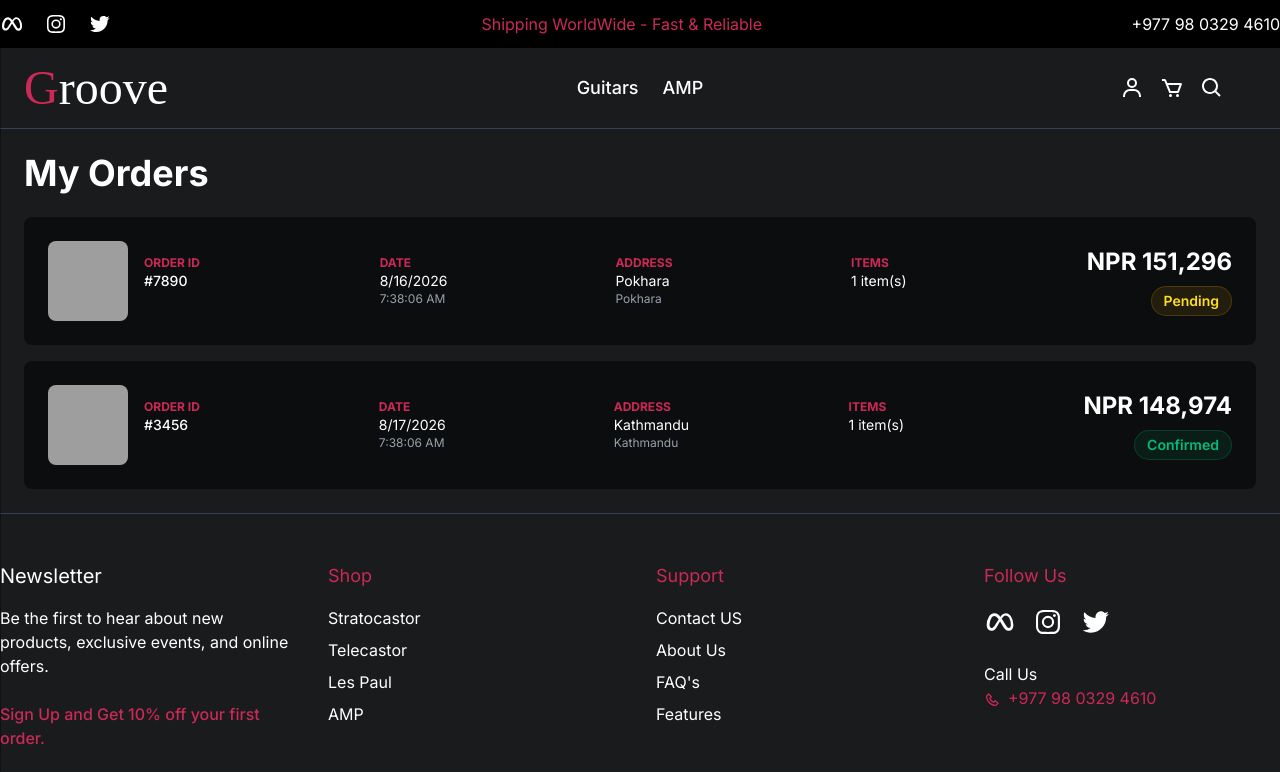
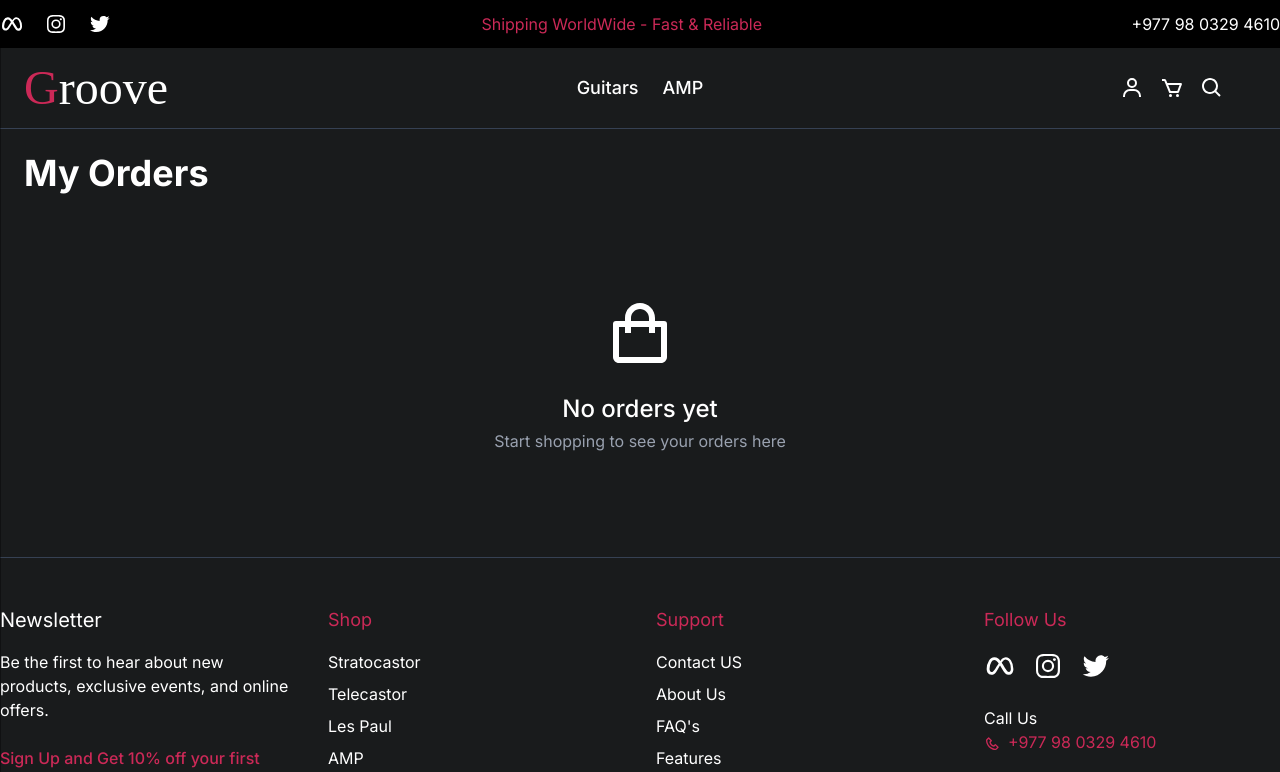
Before and after one commit to blackST4Rez/Ecommerce-Website, a React (Vite) app in the folder Frontend/: page /my-orders in a window 1280 px wide. Shown: the top 772 px of the page. Built offline with nearby package versions, Linux system fonts and the light colour scheme; grey boxes are pictures that could not be loaded; a web font is replaced by a local one.

Commit message:
Orders page now fetches data from local storage to match users items correctly.

```diff
--- a/Frontend/src/App.jsx
+++ b/Frontend/src/App.jsx
@@ -1,4 +1,3 @@
-// App.jsx
 import { BrowserRouter, Routes, Route } from 'react-router'
 import UserLayout from './components/Layout/UserLayout'
 import { Toaster } from 'sonner'
@@ -9,8 +8,9 @@ import Profile from './components/Pages/Profile'
 import MyOrders from './components/Pages/MyOrders'
 import CollectionPage from './components/Pages/CollectionPage'
 import AMPCollectionPage from './components/Pages/AMPCollectionPage'
-import ProductDetailPage from './components/Pages/ProductDetailsPage'
+import ProductDetailsPage from './components/Pages/ProductDetailsPage'
 import { CartProvider } from './components/Context/CartContext'
+import { OrderProvider } from './components/Context/OrderContext'
 import CheckoutPage from './components/Pages/CheckoutPage'
 import OrderSuccessPage from './components/Pages/OrderSuccessPage'
 
@@ -18,6 +18,7 @@ const App = () => {
   return (
     <BrowserRouter>
       <CartProvider>
+        <OrderProvider>
           <Toaster position='top-right' />
           <Routes>
             <Route path='/' element={<UserLayout />}>
@@ -29,11 +30,12 @@ const App = () => {
               <Route path='collections/guitars' element={<CollectionPage />} />
               <Route path='collections/amp' element={<AMPCollectionPage />} />
               <Route path='collections/:collection' element={<CollectionPage />} />
-            <Route path='product/:productId' element={<ProductDetailPage />} />
+              <Route path='product/:productId' element={<ProductDetailsPage />} />
               <Route path="/checkout" element={<CheckoutPage />} />
               <Route path="/order-success" element={<OrderSuccessPage />} />
             </Route>
           </Routes>
+        </OrderProvider>
       </CartProvider>
     </BrowserRouter>
   )
--- a/Frontend/src/components/Context/CartContext.jsx
+++ b/Frontend/src/components/Context/CartContext.jsx
@@ -37,11 +37,11 @@ export function CartProvider({ children }) {
         }
 
         setCartItems(prevItems => {
-            const existingItem = prevItems.find(item => item._id === product._id);
+            const existingItem = prevItems.find(item => String(item._id) === String(product._id));
 
             if (existingItem) {
                 return prevItems.map(item =>
-                    item._id === product._id
+                    String(item._id) === String(product._id)
                         ? { ...item, quantity: item.quantity + quantity }
                         : item
                 );
@@ -63,10 +63,12 @@ export function CartProvider({ children }) {
     // Remove item from cart
     const removeFromCart = (productId) => {
         if (!productId) return;
-        setCartItems(prevItems => prevItems.filter(item => item._id !== productId));
+        setCartItems(prevItems =>
+            prevItems.filter(item => String(item._id) !== String(productId))
+        );
     };
 
-    // Update quantity
+    //Update the quantity
     const updateQuantity = (productId, newQuantity) => {
         if (!productId) return;
 
@@ -77,12 +79,13 @@ export function CartProvider({ children }) {
 
         setCartItems(prevItems =>
             prevItems.map(item =>
-                item._id === productId
+                String(item._id) === String(productId)
                     ? { ...item, quantity: newQuantity }
                     : item
             )
         );
     };
+
 
     // Clear cart
     const clearCart = () => {
--- /dev/null
+++ b/Frontend/src/components/Context/OrderContext.jsx
@@ -0,0 +1,82 @@
+import { createContext, useContext, useState, useEffect } from 'react';
+
+const OrderContext = createContext();
+
+export function OrderProvider({ children }) {
+    const [orders, setOrders] = useState([]);
+
+    // Load orders from localStorage on mount
+    useEffect(() => {
+        try {
+            const savedOrders = localStorage.getItem('orders');
+            if (savedOrders) {
+                const parsed = JSON.parse(savedOrders);
+                if (Array.isArray(parsed)) {
+                    setOrders(parsed);
+                }
+            }
+        } catch (error) {
+            console.error('Error loading orders:', error);
+        }
+    }, []);
+
+    // Save orders to localStorage whenever they change
+    useEffect(() => {
+        try {
+            localStorage.setItem('orders', JSON.stringify(orders));
+        } catch (error) {
+            console.error('Error saving orders:', error);
+        }
+    }, [orders]);
+
+    // Add a new order
+    const addOrder = (orderData) => {
+        const newOrder = {
+            ...orderData,
+            id: Date.now(),
+            orderNumber: Math.floor(Math.random() * 9000) + 1000,
+            date: new Date().toISOString(),
+            status: 'Confirmed'
+        };
+
+        setOrders(prevOrders => [newOrder, ...prevOrders]); // Newest first
+        return newOrder;
+    };
+
+    // Get all orders
+    const getOrders = () => {
+        return orders;
+    };
+
+    // Get order by ID
+    const getOrderById = (orderId) => {
+        return orders.find(order => order.id === orderId);
+    };
+
+    // Clear all orders
+    const clearOrders = () => {
+        setOrders([]);
+    };
+
+    const value = {
+        orders,
+        addOrder,
+        getOrders,
+        getOrderById,
+        clearOrders
+    };
+
+    return (
+        <OrderContext.Provider value={value}>
+            {children}
+        </OrderContext.Provider>
+    );
+}
+
+export function useOrders() {
+    const context = useContext(OrderContext);
+    if (!context) {
+        throw new Error('useOrders must be used within OrderProvider');
+    }
+    return context;
+}
--- a/Frontend/src/components/Pages/MyOrders.jsx
+++ b/Frontend/src/components/Pages/MyOrders.jsx
@@ -1,56 +1,12 @@
 import { BiShoppingBag } from "react-icons/bi"
-import { useState, useEffect } from "react"
+import { useState } from "react"
 import { FadeLoader } from 'react-spinners'
 import { formatNPR } from '../Utils/CurrencyFormat'
+import { useOrders } from '../Context/OrderContext'
 
 const MyOrders = () => {
-    const [orders, setOrders] = useState([])
-    const [isFetching, setIsFetching] = useState(true)
-
-    useEffect(() => {
-        // Simplified order data//
-        const guitarOrders = [
-            {
-                id: 201,
-                orderNumber: 3456,
-                name: "SG Gibson",
-                price: 148974,
-                brand: "Gibson",
-                material: "Mahogony",
-                image: 'https://i.pinimg.com/1200x/5a/65/08/5a650813268066d7800ffe780a4af569.jpg?random=3',
-                total: 148974,
-                date: new Date().toISOString(),
-                status: 'Confirmed',
-                shippingInfo: {
-                    fullName: "John Doe",
-                    address: "123 Main Street",
-                    city: "Kathmandu",
-                    zipCode: "44600"
-                }
-            },
-            {
-                id: 202,
-                orderNumber: 7890,
-                name: "Fender 2001",
-                price: 151296,
-                brand: "Fender",
-                material: "Mahogony",
-                image: 'https://i.pinimg.com/1200x/e4/99/9d/e4999ddf471b0c890af9310487b35a40.jpg?random=4',
-                total: 151296,
-                date: new Date(Date.now() - 86400000).toISOString(),
-                status: 'Pending',
-                shippingInfo: {
-                    fullName: "Jane Smith",
-                    address: "456 Park Avenue",
-                    city: "Pokhara",
-                    zipCode: "33700"
-                }
-            }
-        ]
-
-        setOrders(guitarOrders.reverse())
-        setIsFetching(false)
-    }, [])
+    const { orders } = useOrders();
+    const [isFetching] = useState(false);
 
     if (isFetching) {
         return (
@@ -75,17 +31,17 @@ const MyOrders = () => {
                     {orders.length > 0 ? (
                         <div className="space-y-3 sm:space-y-4">
                             {orders.map((order) => (
-                                <div
-                                    key={order.id}
-                                    className="bg-[#0c0d0e] rounded-lg p-3 sm:p-4 md:p-6 cursor-pointer transition-colors"
-                                >
-                                    {/* Mobile Layout */}
-                                    <div className="block lg:hidden">
+                                // Map through each item to create separate boxes
+                                order.items.map((item, index) => (
+                                    <div
+                                        key={`${order.id}-${index}`}
+                                        className="bg-[#0c0d0e] rounded-lg p-3 sm:p-4 md:p-6 transition-colors hover:bg-[#1a1c1d]"
+                                    >
                                         <div className="flex items-start gap-3">
                                             <img
-                                                src={order.image || 'https://via.placeholder.com/80x80?text=No+Image'}
-                                                alt={order.name || 'Product'}
-                                                className="w-16 h-16 sm:w-20 sm:h-20 object-cover rounded-lg shrink"
+                                                src={item.image || 'https://via.placeholder.com/80x80?text=No+Image'}
+                                                alt={item.name || 'Product'}
+                                                className="w-16 h-16 sm:w-20 sm:h-20 object-cover rounded-lg shrink-0"
                                             />
                                             <div className="flex-1 min-w-0">
                                                 <div className="flex justify-between items-start">
@@ -109,8 +65,10 @@ const MyOrders = () => {
                                                         </div>
                                                     </div>
                                                     <div>
-                                                        <div className="text-[10px] sm:text-xs uppercase text-[#CB2957] font-bold">Items</div>
-                                                        <div className="text-white text-xs sm:text-sm">1</div>
+                                                        <div className="text-right text-[10px] sm:text-xs uppercase text-[#CB2957] font-bold">Items</div>
+                                                        <div className="text-white text-xs sm:text-sm">
+                                                            {item.name} (x{item.quantity})
+                                                        </div>
                                                     </div>
                                                     <div className="col-span-2">
                                                         <div className="text-[10px] sm:text-xs uppercase text-[#CB2957] font-bold">Address</div>
@@ -123,70 +81,14 @@ const MyOrders = () => {
                                                     <div className="flex justify-between items-center">
                                                         <span className="text-[10px] sm:text-xs uppercase text-[#CB2957] font-bold">Total</span>
                                                         <span className="text-lg sm:text-xl font-bold text-white">
-                                                            {formatNPR(order.total)}
+                                                            {formatNPR(item.price * item.quantity)}
                                                         </span>
                                                     </div>
                                                 </div>
                                             </div>
                                         </div>
                                     </div>
-
-                                    {/* Tablet and Desktop Layout */}
-                                    <div className="hidden lg:flex lg:items-center lg:gap-4">
-                                        <div className="shrink">
-                                            <img
-                                                src={order.image || 'https://via.placeholder.com/80x80?text=No+Image'}
-                                                alt={order.name || 'Product'}
-                                                className="w-20 h-20 object-cover rounded-lg"
-                                            />
-                                        </div>
-
-                                        <div className="flex-1 grid grid-cols-4 gap-4">
-                                            <div>
-                                                <div className="text-xs uppercase text-[#CB2957] font-bold">Order ID</div>
-                                                <div className="text-white text-sm font-medium">#{order.orderNumber}</div>
-                                            </div>
-
-                                            <div>
-                                                <div className="text-xs uppercase text-[#CB2957] font-bold">Date</div>
-                                                <div className="text-white text-sm">
-                                                    {new Date(order.date).toLocaleDateString()}
-                                                </div>
-                                                <div className="text-gray-400 text-xs">
-                                                    {new Date(order.date).toLocaleTimeString()}
-                                                </div>
-                                            </div>
-
-                                            <div>
-                                                <div className="text-xs uppercase text-[#CB2957] font-bold">Address</div>
-                                                <div className="text-white text-sm">
-                                                    {order.shippingInfo?.city}
-                                                </div>
-                                                <div className="text-gray-400 text-xs">
-                                                    {order.shippingInfo?.city || ''}
-                                                </div>
-                                            </div>
-
-                                            <div>
-                                                <div className="text-xs uppercase text-[#CB2957] font-bold">Items</div>
-                                                <div className="text-white text-sm">1 item(s)</div>
-                                            </div>
-                                        </div>
-
-                                        <div className="flex flex-col items-end gap-2 shrink">
-                                            <div className="text-2xl font-bold text-white">
-                                                {formatNPR(order.total)}
-                                            </div>
-                                            <span className={`px-3 py-1 rounded-full text-sm font-semibold ${
-                                                order.status === 'Confirmed'
-                                                    ? 'bg-emerald-500/10 text-emerald-500 border border-emerald-500/20'
-                                                    : 'bg-yellow-500/10 text-yellow-300 border border-yellow-500/20'
-                                            }`}>
-                                                {order.status || 'Pending'}
-                                            </span>
-                                        </div>
-                                    </div>
-                                </div>
+                                ))
                             ))}
                         </div>
                     ) : (
```
Also changed, not shown: Frontend/src/components/Pages/CheckoutPage.jsx (+25 -23 lines). Lines whose indentation alone changed are shown as unchanged.
